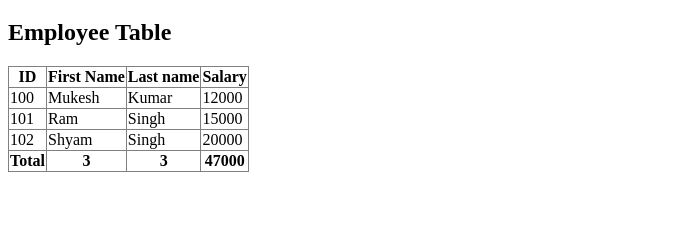
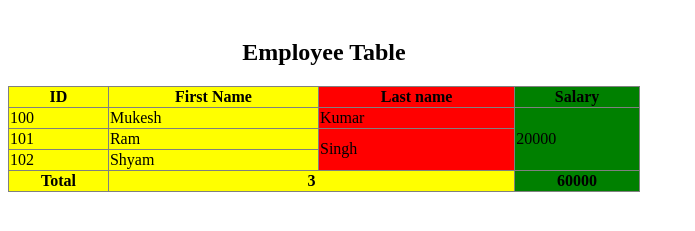
Before and after one commit to codextpoint/html_complete_course, a plain HTML site: page HTML-Table/table.html in a window 1280 px wide. Shown: the part 61-292 px from the top of the page, without its empty margins (0-695 px from the left). Drawn offline with Linux system fonts and the light colour scheme.

Commit message:
Table attributes

```diff
--- a/HTML-Table/table.html
+++ b/HTML-Table/table.html
@@ -1,12 +1,23 @@
 <!DOCTYPE html>
 <html>
+
 <head>
     <title>HTML Table</title>
 </head>
+
 <body>
     <h1>HTML Table Tutorial</h1>
-        <h2>Employee Table</h2>
-        <table border="1" style="border-collapse: collapse;">
+
+    <table border="1" style="border-collapse: collapse; width: 50%;">
+        <caption>
+            <h2>Employee Table</2>
+        </caption>
+
+        <colgroup>
+            <col span="2" style="background-color: yellow;">
+            <col style="background-color: red;">
+            <col style="background-color: green;">
+        </colgroup>
         <thead>
             <tr>
                 <th>ID</th>
@@ -20,19 +31,19 @@
                 <td>100</td>
                 <td>Mukesh</td>
                 <td>Kumar</td>
-                    <td>12000</td>
+                <td rowspan="3">20000</td>
             </tr>
             <tr>
                 <td>101</td>
                 <td>Ram</td>
-                    <td>Singh</td>
-                    <td>15000</td>
+                <td rowspan="2">Singh</td>
+
             </tr>
             <tr>
                 <td>102</td>
                 <td>Shyam</td>
-                    <td>Singh</td>
-                    <td>20000</td>
+
+
             </tr>
         </tbody>
         <tfoot>
@@ -40,18 +51,17 @@
                 <th>
                     Total
                 </th>
-                    <th>
+                <th colspan="2">
                     3
                 </th>
+
                 <th>
-                        3
-                    </th>
-                    <th>
-                       47000
+                    60000
                 </th>
             </tr>
         </tfoot>
     </table>
 
 </body>
+
 </html>
```
Lines whose indentation alone changed are shown as unchanged.
